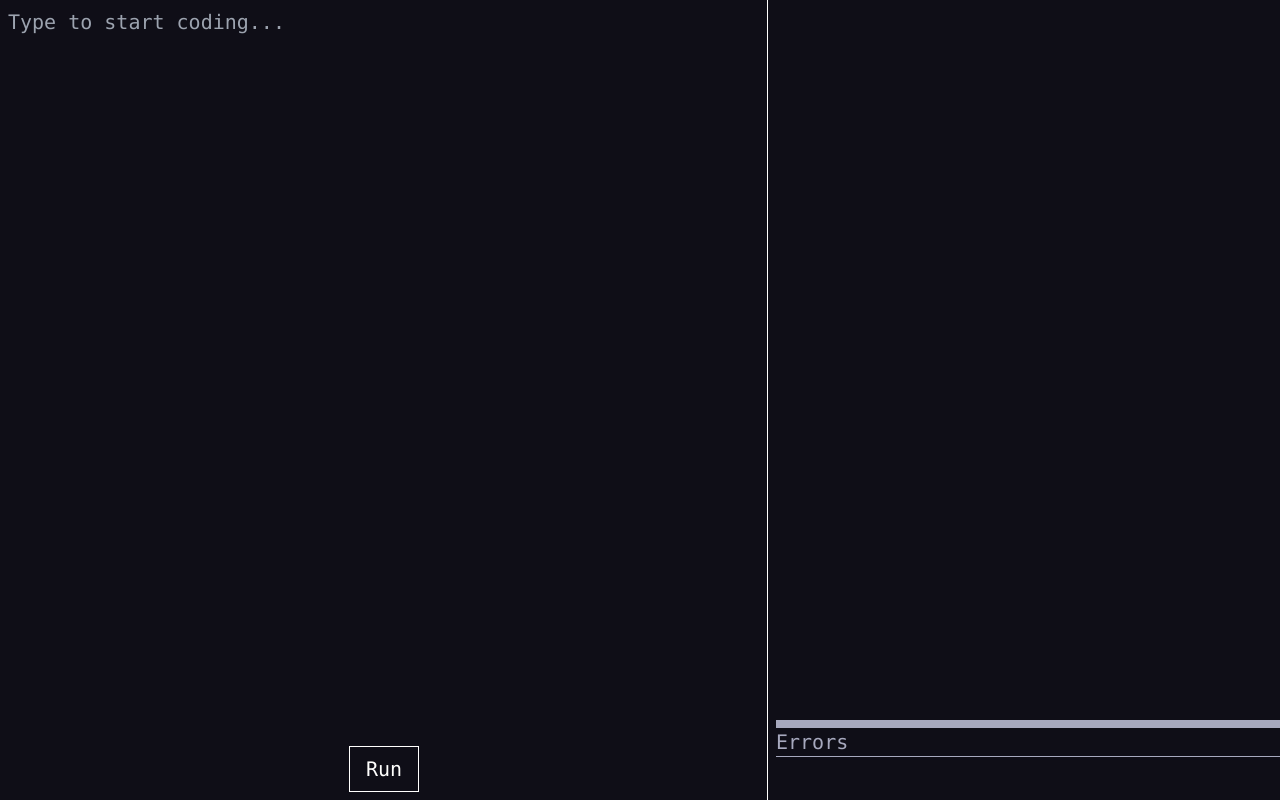
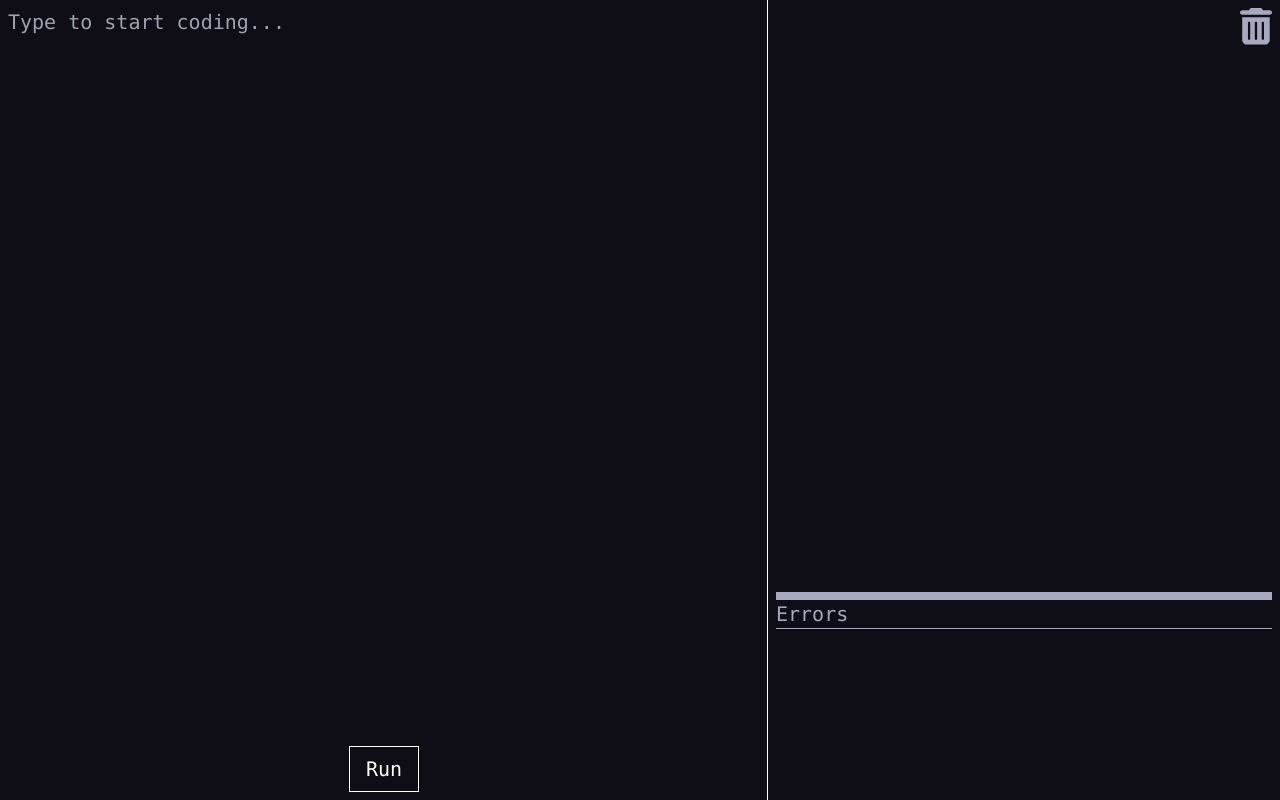
Before and after one commit to Germoso/outside-js, a React (Create React App) app: page / in a window 1280 px wide. Built offline with nearby package versions, Linux system fonts and the light colour scheme.

Commit message:
clear logs button update

```diff
--- /dev/null
+++ b/src/components/ClearButtons.jsx
@@ -0,0 +1,19 @@
+import React from "react"
+
+const ClearButton = ({ text, callback }) => {
+    return (
+        <div>
+            <button onClick={callback} className=" text-background">
+                <svg
+                    xmlns="http://www.w3.org/2000/svg"
+                    viewBox="0 0 448 512"
+                    className="w-8 fill-paragraph"
+                >
+                    <path d="M135.2 17.69C140.6 6.848 151.7 0 163.8 0H284.2C296.3 0 307.4 6.848 312.8 17.69L320 32H416C433.7 32 448 46.33 448 64C448 81.67 433.7 96 416 96H32C14.33 96 0 81.67 0 64C0 46.33 14.33 32 32 32H128L135.2 17.69zM31.1 128H416V448C416 483.3 387.3 512 352 512H95.1C60.65 512 31.1 483.3 31.1 448V128zM111.1 208V432C111.1 440.8 119.2 448 127.1 448C136.8 448 143.1 440.8 143.1 432V208C143.1 199.2 136.8 192 127.1 192C119.2 192 111.1 199.2 111.1 208zM207.1 208V432C207.1 440.8 215.2 448 223.1 448C232.8 448 240 440.8 240 432V208C240 199.2 232.8 192 223.1 192C215.2 192 207.1 199.2 207.1 208zM304 208V432C304 440.8 311.2 448 320 448C328.8 448 336 440.8 336 432V208C336 199.2 328.8 192 320 192C311.2 192 304 199.2 304 208z" />
+                </svg>
+            </button>
+        </div>
+    )
+}
+
+export { ClearButton }
--- a/src/components/Errors.jsx
+++ b/src/components/Errors.jsx
@@ -8,7 +8,7 @@ const Errors = ({ messages }) => {
     useXresizer(box, resizer)
 
     return (
-        <div ref={box} className="absolute bottom-0 w-full h-20 bg-background">
+        <div ref={box} className="bottom-0 w-full h-[200px] max-h-[400px] ">
             <div
                 ref={resizer}
                 className="w-full h-2 bg-paragraph hover:cursor-n-resize"
--- a/src/components/Logs.jsx
+++ b/src/components/Logs.jsx
@@ -2,7 +2,7 @@ import React from "react"
 
 const Logs = ({ messages }) => {
     return (
-        <div>
+        <div className="relative grow">
             <div>
                 {messages.logs.map((message) => {
                     if (typeof message === "object") {
--- a/src/components/Output.jsx
+++ b/src/components/Output.jsx
@@ -1,15 +1,23 @@
 import React, { useContext } from "react"
-import { context } from "../context/OutsideJs"
+import { context, INITIAL_STATE } from "../context/OutsideJs"
 import { Errors } from "./Errors"
 import { Logs } from "./Logs"
+import { ClearButton } from "./ClearButtons"
 
 const Output = () => {
-    const [messages] = useContext(context)
-    console.log(messages.logs)
+    const [messages, setMessages] = useContext(context)
+
+    const clearOutput = () => {
+        setMessages(INITIAL_STATE)
+    }
+
     return (
-        <div className="relative grow text-paragraph p-2">
+        <div className="relative grow text-paragraph p-2 flex flex-col">
             <Logs messages={messages} />
             <Errors messages={messages} />
+            <div className="absolute top-2 right-2">
+                <ClearButton text="clear console" callback={clearOutput} />
+            </div>
         </div>
     )
 }
--- a/src/context/OutsideJs.jsx
+++ b/src/context/OutsideJs.jsx
@@ -16,4 +16,4 @@ const OutsideJs = ({ children }) => {
     )
 }
 
-export { OutsideJs, context }
+export { OutsideJs, context, INITIAL_STATE }
--- a/src/hooks/useXresizer.jsx
+++ b/src/hooks/useXresizer.jsx
@@ -5,13 +5,15 @@ const useXresizer = (component, resizer) => {
         const onMousedown = (e) => {
             const boxHeight = component.current.getBoundingClientRect().height
             const prevY = e.clientY
+            resizer.current.style.backgroundColor = "#fffffe"
             const onMousemove = (e) => {
                 component.current.style.height =
                     boxHeight - (e.clientY - prevY) + "px"
-                if (component.current.getBoundingClientRect().height < 80)
+                if (component.current.getBoundingClientRect().height < 100)
                     component.current.style.height = 8 + "px"
             }
             const onMouseup = (e) => {
+                resizer.current.style.backgroundColor = "#a7a9be"
                 window.removeEventListener("mousemove", onMousemove)
             }
             window.addEventListener("mousemove", onMousemove)
```
Also changed, not shown: public/logo192.png (deleted), public/logo512.png (deleted).
